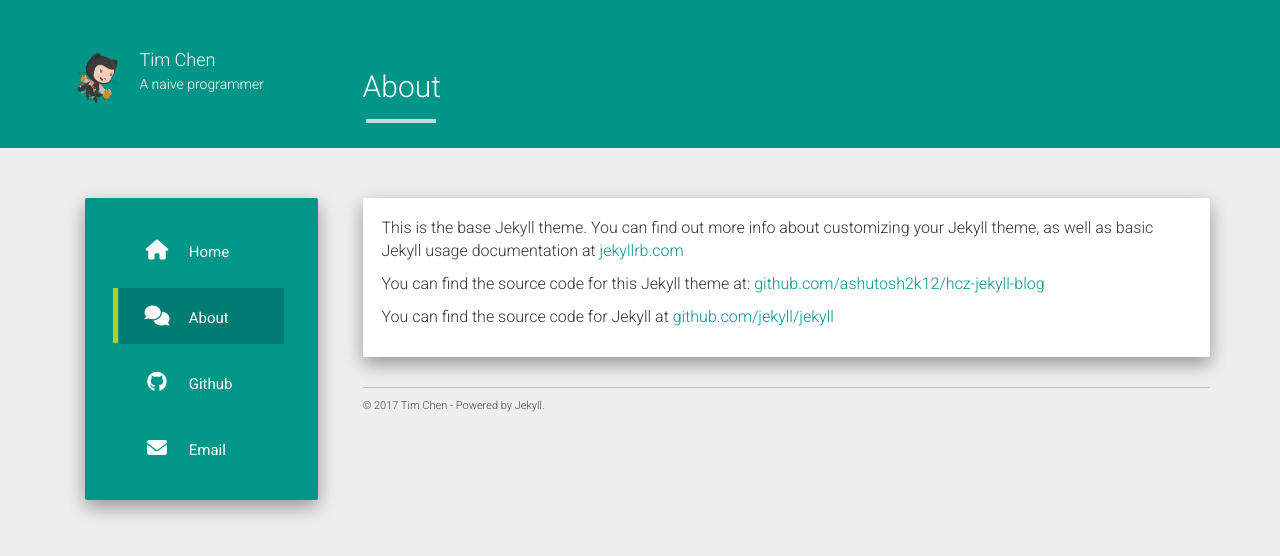
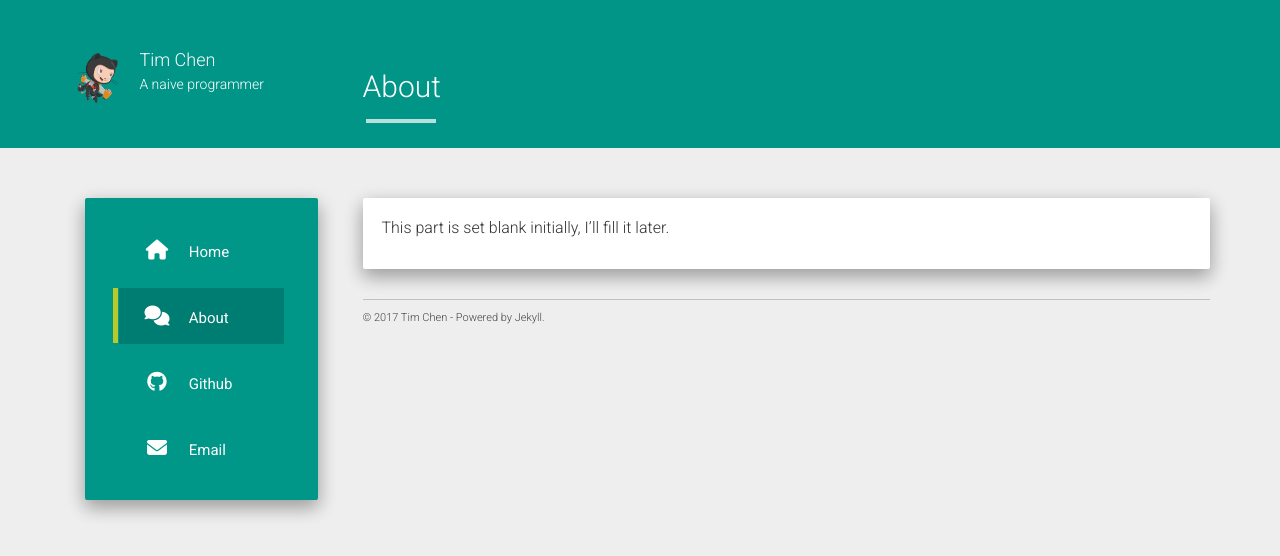
Before and after one commit to timchen1997/timchen1997.github.io, a Jekyll site: the page built from about.md, in a window 1280 px wide. Shown: the top 556 px of the page. Built offline with Jekyll 4.4.1, drawn with Linux system fonts in a browser that asks for light colours; nearby versions of some CDN libraries.

Commit message:
some small fixes

```diff
--- a/_includes/share-page.html
+++ b/_includes/share-page.html
@@ -1,5 +1,6 @@
 <div class="share-page">
-    Share this on &rarr;
+    Share this on:
+    <br>
  <a href="https://twitter.com/share" class="twitter-share-button" data-via="{{ site.share.twitter_username }}">Tweet</a>
 <script>!function(d,s,id){var js,fjs=d.getElementsByTagName(s)[0],p=/^http:/.test(d.location)?'http':'https';if(!d.getElementById(id)){js=d.createElement(s);js.id=id;js.src=p+'://platform.twitter.com/widgets.js';fjs.parentNode.insertBefore(js,fjs);}}(document, 'script', 'twitter-wjs');</script>
 
@@ -9,7 +10,6 @@
 
 <!-- Facebook -->
 <!--<div class="fb-share-button" data-href="{{site.url}}{{page.url}}" data-layout="button_count" style="position: relative; top: -8px; left: 3px;"></div>
-</div>
 <div id="fb-root"></div>
 <script>(function(d, s, id) {
   var js, fjs = d.getElementsByTagName(s)[0];
@@ -22,3 +22,4 @@
 <br>
 <div class="bdsharebuttonbox"><a href="#" class="bds_more" data-cmd="more"></a><a href="#" class="bds_qzone" data-cmd="qzone" title="分享到QQ空间"></a><a href="#" class="bds_sqq" data-cmd="sqq" title="分享到QQ好友"></a><a href="#" class="bds_weixin" data-cmd="weixin" title="分享到微信"></a><a href="#" class="bds_tsina" data-cmd="tsina" title="分享到新浪微博"></a><a href="#" class="bds_tieba" data-cmd="tieba" title="分享到百度贴吧"></a><a href="#" class="bds_tqq" data-cmd="tqq" title="分享到腾讯微博"></a></div>
 <script>window._bd_share_config={"common":{"bdSnsKey":{},"bdText":"","bdMini":"2","bdMiniList":false,"bdPic":"","bdStyle":"0","bdSize":"16"},"share":{},"image":{"viewList":["qzone","sqq","weixin","tsina","tieba","tqq"],"viewText":"分享到：","viewSize":"16"},"selectShare":{"bdContainerClass":null,"bdSelectMiniList":["qzone","sqq","weixin","tsina","tieba","tqq"]}};with(document)0[(getElementsByTagName('head')[0]||body).appendChild(createElement('script')).src='/static/api/js/share.js?v=89860593.js?cdnversion='+~(-new Date()/36e5)];</script>
+</div>
--- a/about.md
+++ b/about.md
@@ -4,8 +4,4 @@ title: About
 permalink: /about/
 ---
 
-This is the base Jekyll theme. You can find out more info about customizing your Jekyll theme, as well as basic Jekyll usage documentation at [jekyllrb.com](http://jekyllrb.com/)
-
-You can find the source code for this Jekyll theme at: [github.com/ashutosh2k12/hcz-jekyll-blog](https://github.com/ashutosh2k12/hcz-jekyll-blog)
-
-You can find the source code for Jekyll at [github.com/jekyll/jekyll](https://github.com/jekyll/jekyll)
+This part is set blank initially, I'll fill it later.
```
